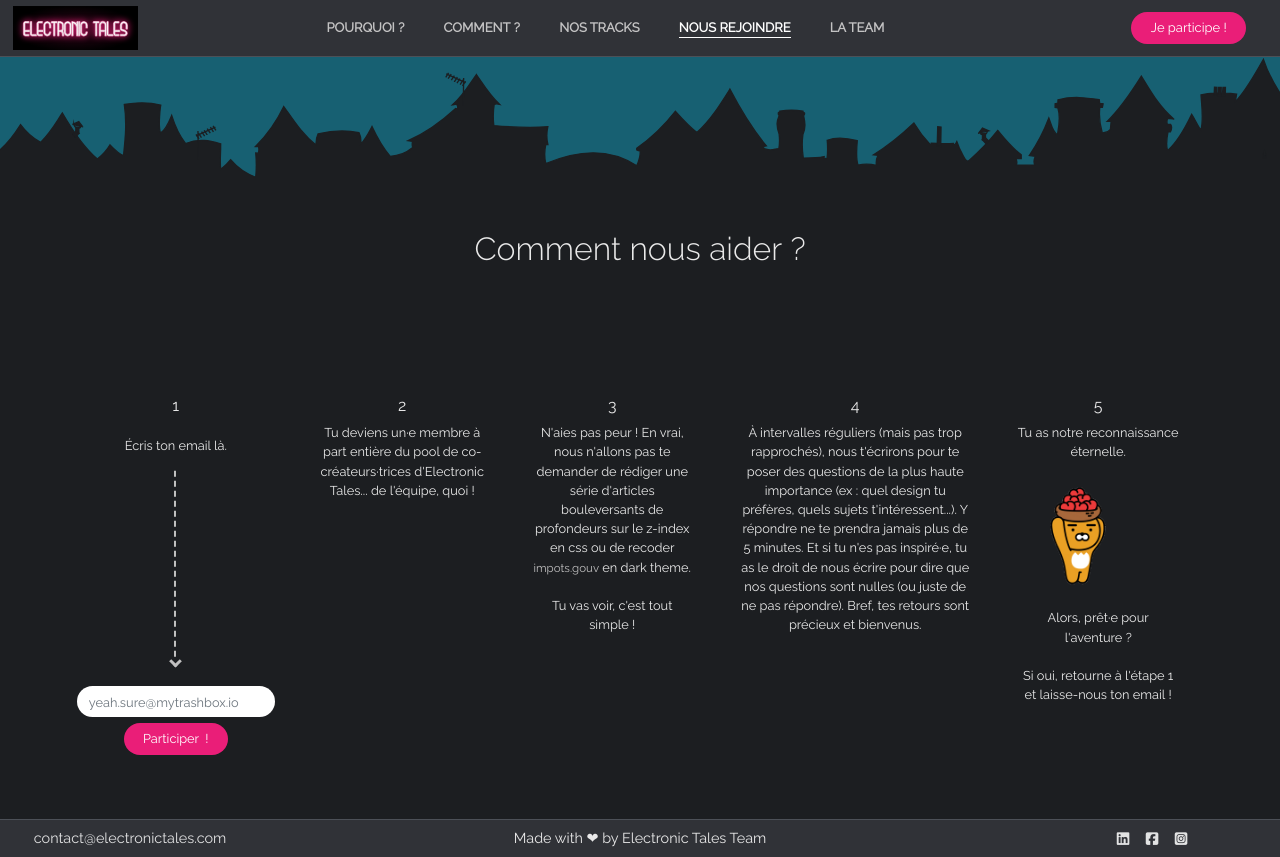
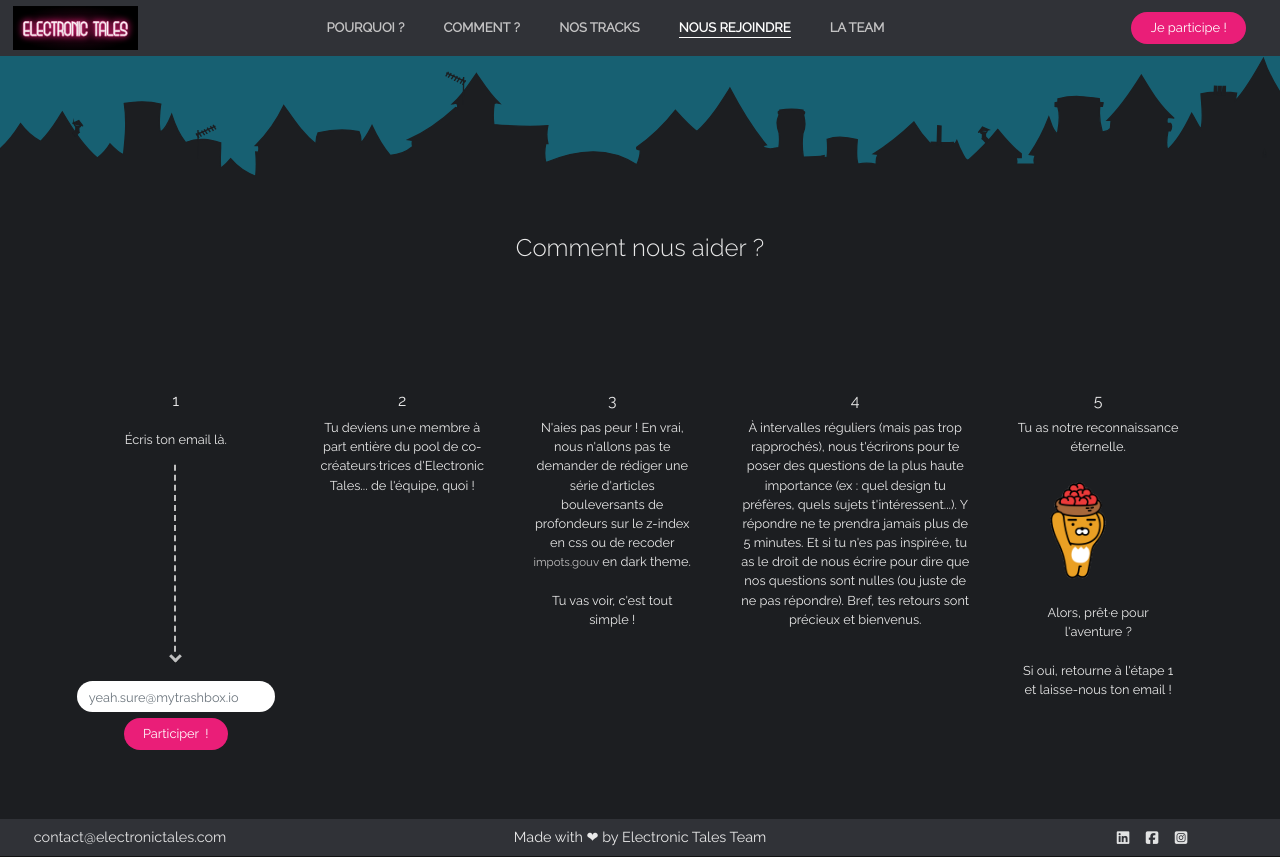
Before and after one commit to OfficierAzarov/electronic-tales-presents, a React (Create React App) app in the folder client/: page /signup in a window 1280 px wide. Built offline with nearby package versions, Linux system fonts and the light colour scheme; the HTML template or start-up script is replaced by a standard one.

Commit message:
change style

```diff
--- a/client/src/footer/Footer.css
+++ b/client/src/footer/Footer.css
@@ -1,7 +1,6 @@
 /* -------- General -------- */
 
 footer {
-    border-top: solid 1px #4c5057;
     background-color: #303237;
     text-align: center;
     padding: 0.5% 2%;
--- a/client/src/index.css
+++ b/client/src/index.css
@@ -23,12 +23,16 @@ h1 {
   margin: 0 auto;
 }
 
+h2 {
+  font-size: 2em;
+}
+
 h2, h3 {
   font-weight: 300;
 }
 
 h3 {
-  font-size: 2em;
+  font-size: 1.5em;
 }
 
 h4 {
--- a/client/src/nav/Nav.css
+++ b/client/src/nav/Nav.css
@@ -10,7 +10,6 @@ nav {
     display: grid;
     grid-template-columns: 0.2fr 0.2fr 1fr 0.2fr;
     flex-wrap: nowrap;
-    border-bottom: solid 1px #4c5057;
     font-size: 0.9em;
 }
 
```
